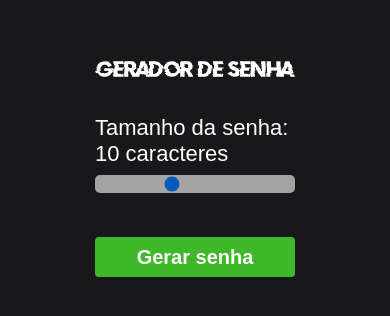
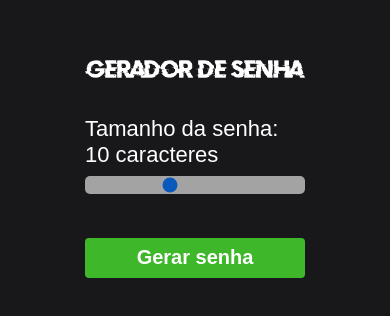
Before and after one commit to xycojunior/gerador-de-senha, a plain HTML site: page index.html in a window 390 px wide. Shown: the part 246-562 px from the top of the page. Drawn offline with Linux system fonts and the light colour scheme.

Commit message:
responsibilidade

```diff
--- a/style.css
+++ b/style.css
@@ -110,15 +110,15 @@ body {
   opacity: 1;
 }
 
-@media (max-width: 390px) and (max-height: 844px) {
+@media (max-width: 600px) and (max-height: 914px) {
   .logo {
-    max-width: 200px;
+    max-width: 220px;
   }
   .container-input {
-    max-width: 200px;
+    max-width: 220px;
     margin: 14px 0;
   }
   .title {
-    font-size: 20px;
+    font-size: 22px;
   }
 }
```
